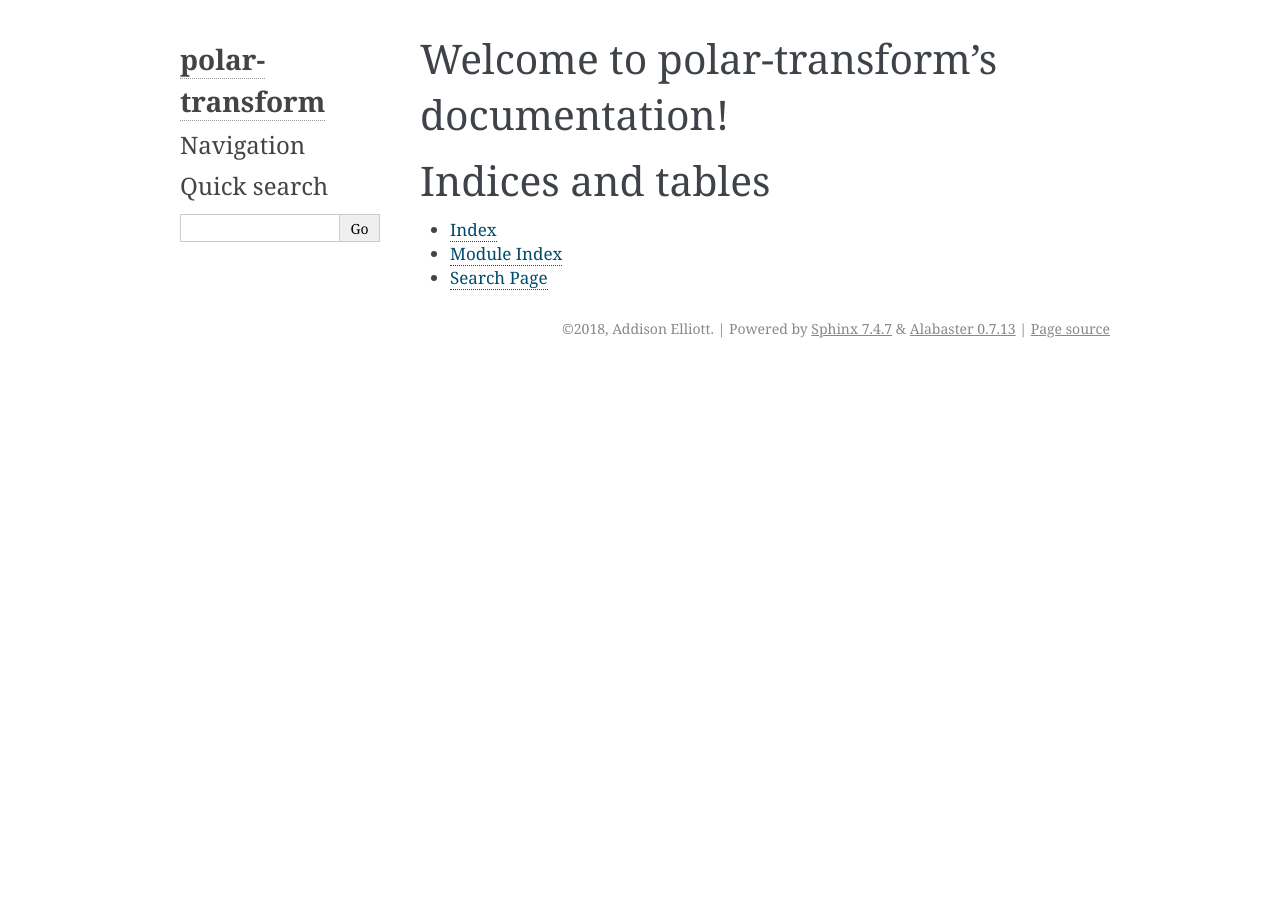
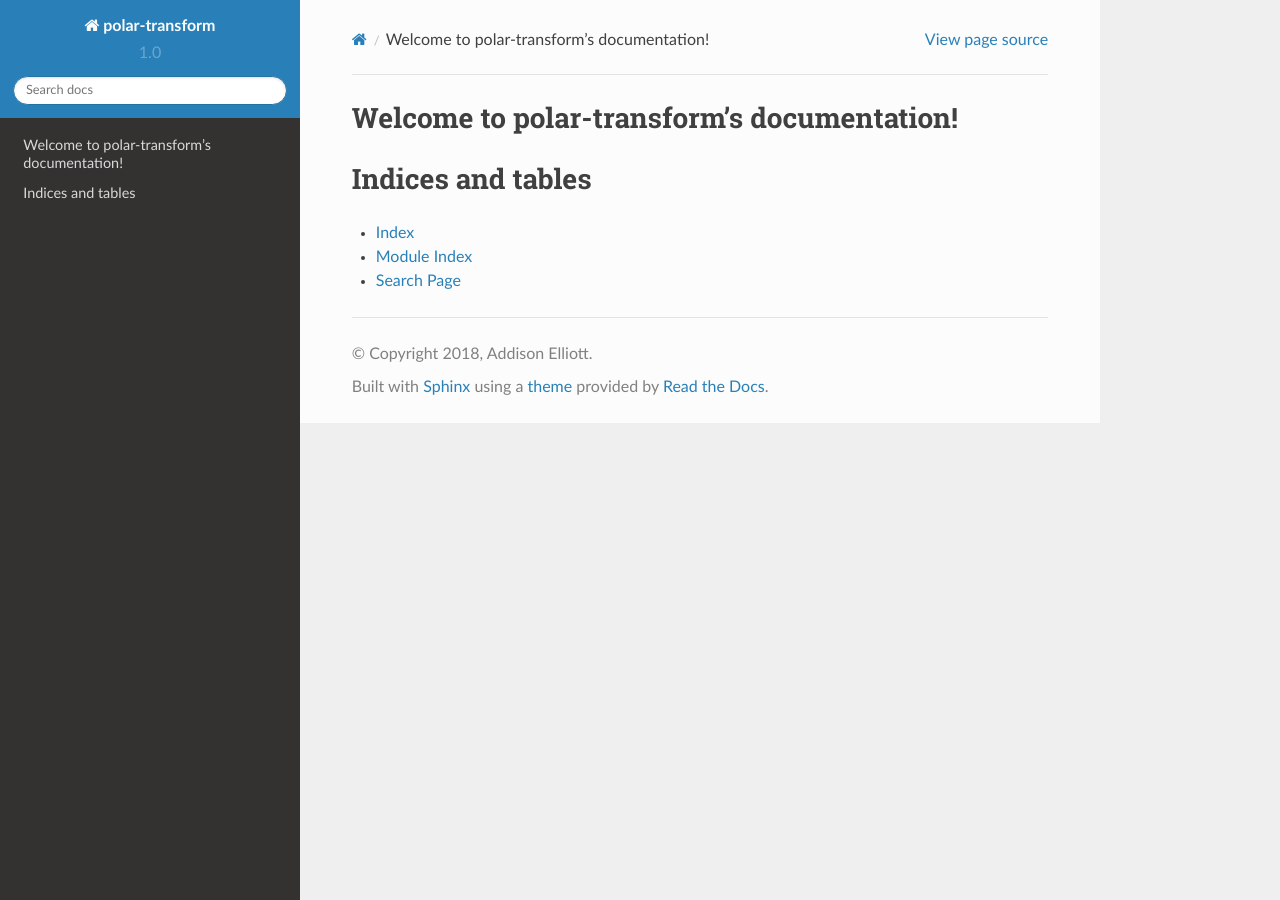
Before and after one commit to addisonElliott/polarTransform, a Sphinx documentation site: the page built from docs/source/index.rst, in a window 1280 px wide. Built offline with Sphinx 7.4.7 and the Read the Docs theme 2.0.0, drawn with Linux system fonts in a browser that asks for light colours.

Commit message:
Continue working on docstrings for functions and integrating with Sphinx
Trying out a few methods of writing the docstrings that gives the best looks on the Sphinx HTML pages. Switched to a theme that ReadTheDocs uses by default which made the documentation look better.

```diff
--- a/docs/source/conf.py
+++ b/docs/source/conf.py
@@ -17,9 +17,9 @@
 # add these directories to sys.path here. If the directory is relative to the
 # documentation root, use os.path.abspath to make it absolute, like shown here.
 #
-# import os
-# import sys
-# sys.path.insert(0, os.path.abspath('.'))
+import os
+import sys
+sys.path.insert(0, os.path.abspath('../../'))
 
 
 # -- General configuration ------------------------------------------------
@@ -88,7 +88,7 @@
 # The theme to use for HTML and HTML Help pages.  See the documentation for
 # a list of builtin themes.
 #
-html_theme = 'alabaster'
+html_theme = 'sphinx_rtd_theme'
 
 # Theme options are theme-specific and customize the look and feel of a theme
 # further.  For a list of options available for each theme, see the
--- /dev/null
+++ b/docs/source/modules.rst
@@ -0,0 +1,8 @@
+polar-transform
+===============
+
+.. toctree::
+   :maxdepth: 4
+
+   polarTransform
+   tests
```
Also changed, not shown: docs/source/polarTransform.rst (added, +7 -0 lines), docs/source/tests.rst (added, +38 -0 lines), polarTransform.py (+41 -0 lines).
